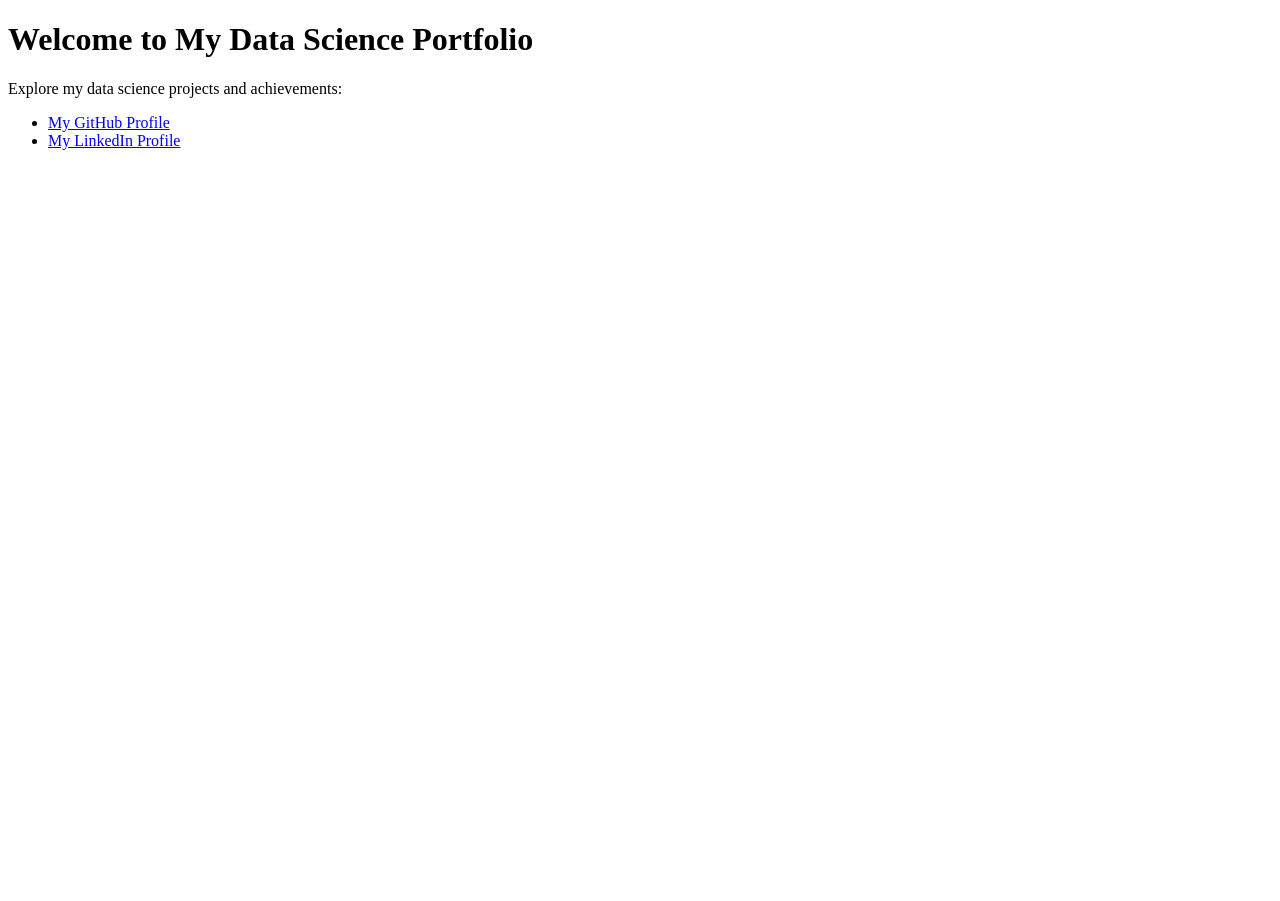
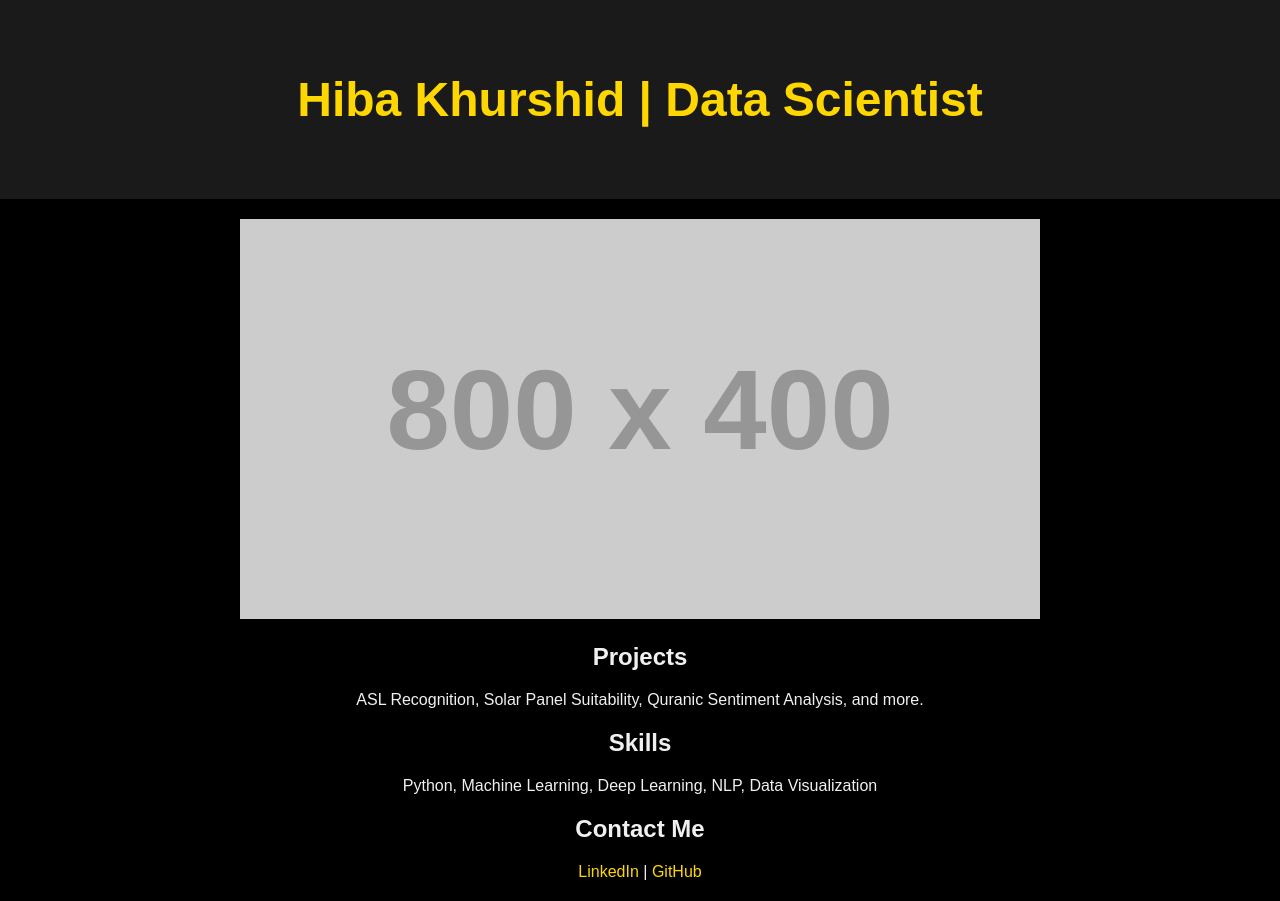
Before and after one commit to hibakhurshid96/hibakhurshid96.github.io, a plain HTML site: page index.html in a window 1280 px wide. Before the commit the page ends 800 px from the top, so only its background shows below. Drawn offline with Linux system fonts and the light colour scheme; placeholder pictures from the web are drawn by us.

Commit message:
Update index.html

```diff
--- a/index.html
+++ b/index.html
@@ -1,14 +1,79 @@
 <!DOCTYPE html>
-<html>
+<html lang="en">
 <head>
-  <title>Hiba Khurshid | Data Scientist Portfolio</title>
+    <meta charset="UTF-8">
+    <meta name="viewport" content="width=device-width, initial-scale=1.0">
+    <meta name="description" content="Hiba Khurshid | Data Scientist Portfolio">
+    <title>Hiba Khurshid | Data Scientist</title>
+    <style>
+        body {
+            background-color: #000000;
+            color: #F0F0F0;
+            font-family: Arial, sans-serif;
+            margin: 0;
+            padding: 0;
+        }
+        header {
+            text-align: center;
+            padding: 40px 0;
+            background-color: #1A1A1A;
+        }
+        header h1 {
+            font-size: 3rem;
+            color: #FFD700;
+        }
+        .slider {
+            display: flex;
+            overflow: hidden;
+            width: 100%;
+            max-width: 800px;
+            margin: 20px auto;
+        }
+        .slide {
+            min-width: 100%;
+            transition: 0.5s;
+        }
+        .projects, .skills, .contact {
+            max-width: 800px;
+            margin: 20px auto;
+            text-align: center;
+        }
+        a {
+            color: #FFD700;
+            text-decoration: none;
+        }
+        a:hover {
+            text-decoration: underline;
+        }
+    </style>
 </head>
 <body>
-  <h1>Welcome to My Data Science Portfolio</h1>
-  <p>Explore my data science projects and achievements:</p>
-  <ul>
-    <li><a href="https://github.com/hibakhurshid96">My GitHub Profile</a></li>
-    <li><a href="https://www.linkedin.com/in/hibakhurshid-datascientist/">My LinkedIn Profile</a></li>
-  </ul>
+    <header>
+        <h1>Hiba Khurshid | Data Scientist</h1>
+    </header>
+
+    <div class="slider">
+        <div class="slide"><img src="https://via.placeholder.com/800x400" alt="Project 1"></div>
+        <div class="slide"><img src="https://via.placeholder.com/800x400" alt="Project 2"></div>
+        <div class="slide"><img src="https://via.placeholder.com/800x400" alt="Project 3"></div>
+    </div>
+
+    <div class="projects">
+        <h2>Projects</h2>
+        <p>ASL Recognition, Solar Panel Suitability, Quranic Sentiment Analysis, and more.</p>
+    </div>
+
+    <div class="skills">
+        <h2>Skills</h2>
+        <p>Python, Machine Learning, Deep Learning, NLP, Data Visualization</p>
+    </div>
+
+    <div class="contact">
+        <h2>Contact Me</h2>
+        <p>
+            <a href="https://www.linkedin.com/in/hibakhurshid-datascientist/" target="_blank">LinkedIn</a> |
+            <a href="https://github.com/hibakhurshid96" target="_blank">GitHub</a>
+        </p>
+    </div>
 </body>
 </html>
```
